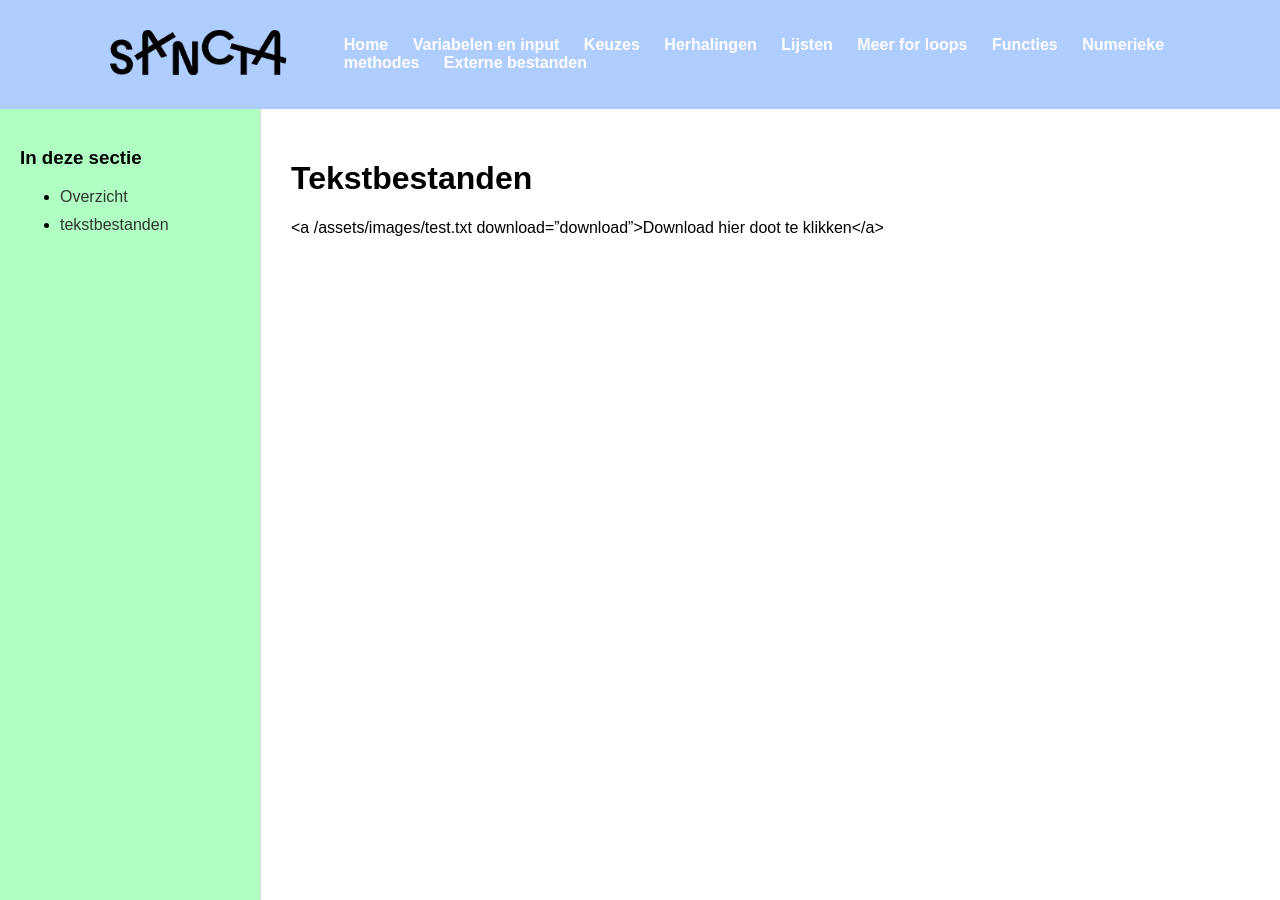
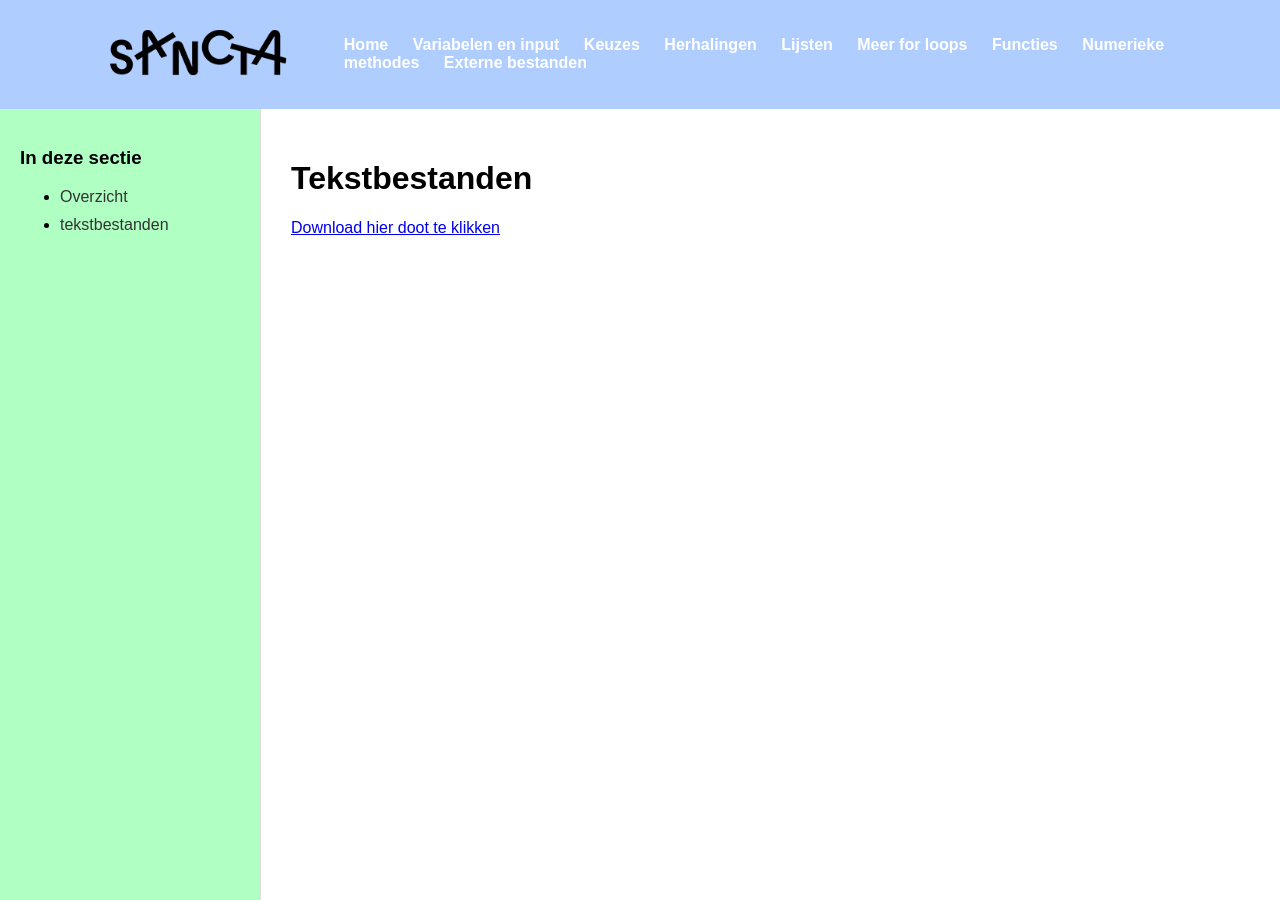
Before and after one commit to milanvandeput/milanvandeput.github.io, a Jekyll site: the page built from Externe bestanden/z0 tekstbestanden.md, in a window 1280 px wide. Built offline with Jekyll 4.4.1, drawn with Linux system fonts in a browser that asks for light colours; some of the changed lines change nothing that is shown.

Commit message:
Fix link syntax for downloading text file

```diff
--- a/Externe bestanden/z0 tekstbestanden.md
+++ b/Externe bestanden/z0 tekstbestanden.md
@@ -6,4 +6,4 @@ title:  tekstbestanden
 # Tekstbestanden
 
 
-<a /assets/images/test.txt download="download">Download hier doot te  klikken</a>
+<a href="/assets/images/test.txt" download="download">Download hier doot te  klikken</a>
```
